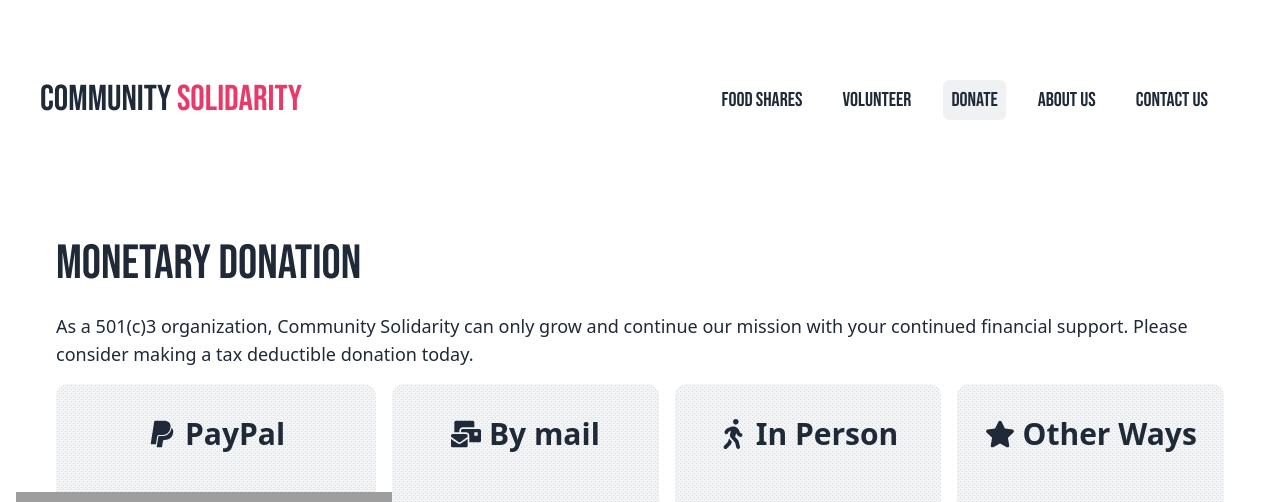
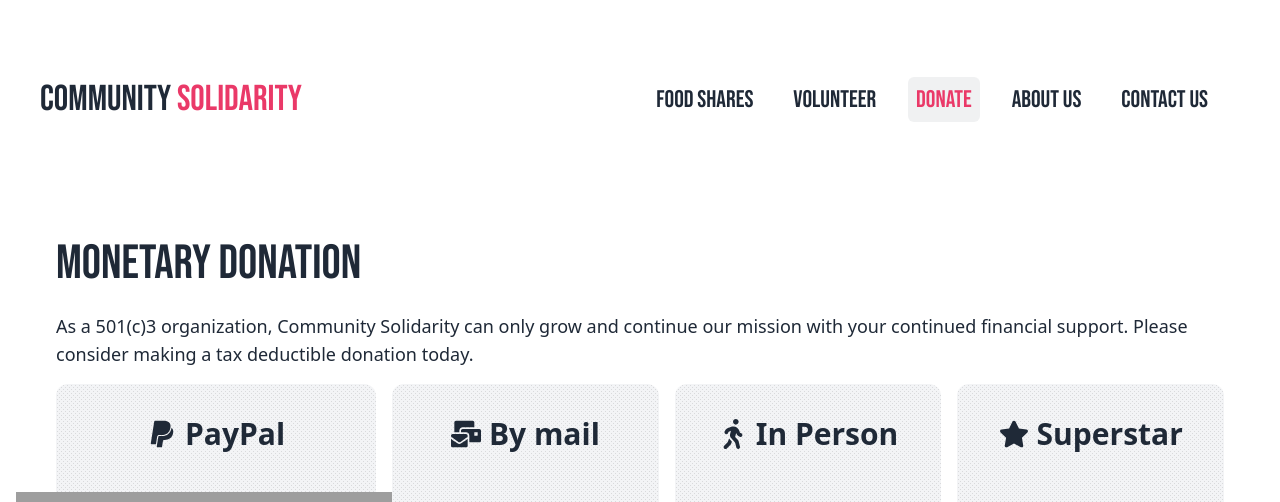
Before and after one commit to just214/cs-lite, a Next.js app: page /donate in a window 1280 px wide. Shown: the top 502 px of the page. Built offline with nearby package versions, Linux system fonts and the light colour scheme; grey boxes are pictures that could not be loaded.

Commit message:
refactor: various improvements to styles

```diff
--- a/src/components/MobileNavigation.tsx
+++ b/src/components/MobileNavigation.tsx
@@ -20,14 +20,14 @@ export const MobileNavigation = () => {
 
   return (
     <>
-      <div className="block md:hidden">
+      <div className="block lg:hidden">
         <button
           type="button"
           onClick={openModal}
           aria-label="Site Navigation"
           className="p-2 rounded-full hover:bg-gray-500/10 transition-colors ease-in-out"
         >
-          <FaBars className="text-lg text-sky-700" />
+          <FaBars className="text-3xl text-cs-pink" />
         </button>
       </div>
 
@@ -56,11 +56,11 @@ export const MobileNavigation = () => {
                 leaveFrom="opacity-100 scale-100"
                 leaveTo="opacity-0 scale-95"
               >
-                <Dialog.Panel className="w-screen h-screen transform overflow-hidden bg-white text-left align-middle shadow-xl transition-all">
+                <Dialog.Panel className="w-screen h-screen transform overflow-hidden surface text-left align-middle shadow-xl transition-all">
                   <section className="w-full text-right">
                     <button
                       onClick={closeModal}
-                      className="text-3xl text-sky-700 rounded-full p-2 hover:bg-gray-500/10 focus:bg-gray-500/10 m-2 ring-0 outline-0"
+                      className="text-3xl text-cs-pink rounded-full p-2 hover:bg-gray-500/10 focus:bg-gray-500/10 m-2 ring-0 outline-0"
                     >
                       <FaTimes />
                     </button>
--- a/src/components/NavLink.tsx
+++ b/src/components/NavLink.tsx
@@ -8,11 +8,11 @@ type Props = {
 
 export const NavLink = (props: Props) => {
   const baseClassNames =
-    "font-medium mx-2 text-xl  transition-colors duration-200 ease-in-out p-2 rounded-md";
+    "font-medium mx-2 text-2xl  transition-colors duration-200 ease-in-out p-2 rounded-md";
 
   const selectedClassNames = props.isActive
-    ? " bg-gray-500/10"
-    : "hover:bg-gray-500/10  focus:bg-gray-500/10 ";
+    ? " bg-gray-500/10 text-cs-pink"
+    : "hover:bg-gray-500/10  focus:bg-gray-500/10";
   return (
     <Link href={props.to}>
       <a className={`${baseClassNames} ${selectedClassNames}`}>{props.label}</a>
--- a/src/pages/donate.tsx
+++ b/src/pages/donate.tsx
@@ -84,7 +84,7 @@ export default function Page() {
               </Link>
             </p>
           </DonationCard>
-          <DonationCard title="Other Ways" icon={FaStar}>
+          <DonationCard title="Superstar" icon={FaStar}>
             <button className="cta mt-4 w-full">
               Become a monthly sustainer!
             </button>
```
